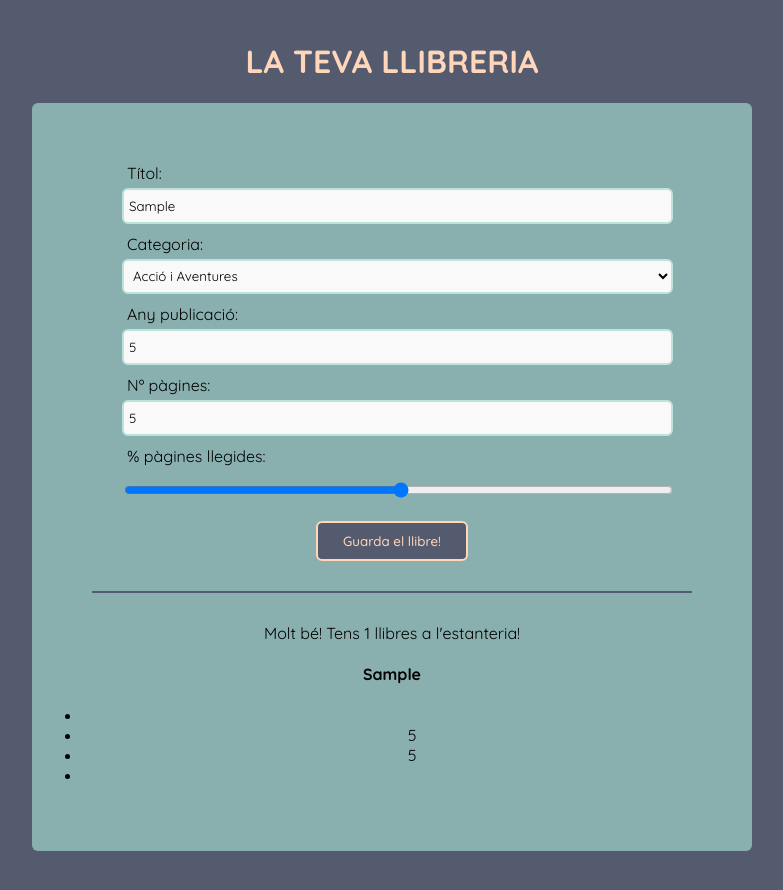
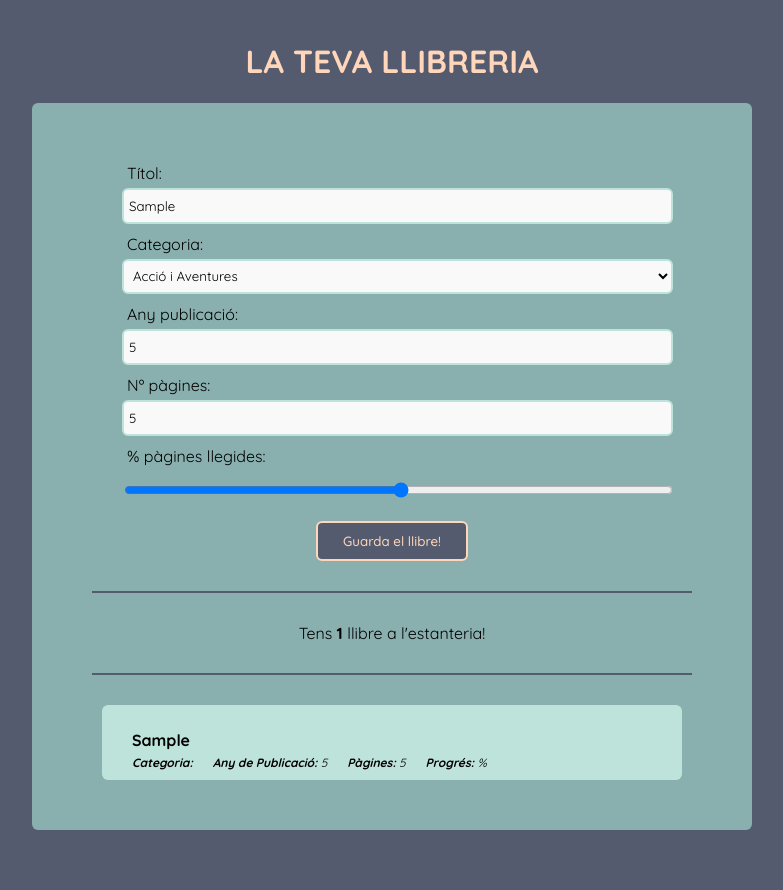
Before and after one commit to annaruizverdaguer/llibreria-react, a React (Create React App) app: page / in a window 1280 px wide. Both pictures are taken after typing "Sample", "5", "5" into the empty fields and a click on the button "Guarda el llibre!". Shown: the top 890 px of the page, without its empty margins (248-1031 px from the left). Built offline with nearby package versions, Linux system fonts and the light colour scheme.

Commit message:
Adding styles to Library component

```diff
--- /dev/null
+++ b/src/Llibreria.css
@@ -0,0 +1,38 @@
+:root {
+  --background-color: #555B6E;
+  --primary-green: #89B0AE;
+  --secondary-green: #BEE3DB;
+  --white: #FAF9F9;
+  --salmon: #FFD6BA;
+}
+
+h4 {
+  margin: 15px 20px 5px;
+}
+
+ul > li{
+  list-style-type: none;
+  display: inline-block;
+  padding: 0px 20px 0px 0px;
+}
+ul {
+  margin: 0px 20px;
+  padding: 0px;
+  font-size: 12px;
+  font-style: italic;
+}
+
+.book-container {
+  background-color: var(--secondary-green);
+  text-align: left;
+  width: 80%;
+  margin: auto;
+  margin-top: 10px;
+  padding: 10px;
+  border-radius: 6px;
+  transition: 0.3s ease-in-out;
+}
+
+.book-container:hover{
+  background-color: var(--white);
+}
--- a/src/Llibreria.js
+++ b/src/Llibreria.js
@@ -1,4 +1,5 @@
 import React, { useState, useEffect } from "react";
+import "./Llibreria.css";
 
 export default function Llibreria(props) {
     const [estanteria, setEstanteria] = useState([]);
@@ -8,13 +9,13 @@ export default function Llibreria(props) {
         let elementEstanteria = [];
         let estanteriaActual = [...estanteria, props.llibre]
         estanteriaActual.forEach((llibre, index) => {
-            let elementLlibre = <div key={`book-element-${index}`}>
+            let elementLlibre = <div key={`book-element-${index}`} className="book-container">
                 <h4 key="book-title">{llibre.bookTitle}</h4>
                 <ul key="book-attributes">
-                    <li key="category">{llibre.bookCategory}</li>
-                    <li key="year">{llibre.bookYear}</li>
-                    <li key="pages">{llibre.bookPages}</li>
-                    <li key="pages-read">{llibre.bookPagesRead}</li>
+                    <li key="category"><span className="text-highlight">Categoria: </span>{llibre.bookCategory}</li>
+                    <li key="year"><span className="text-highlight">Any de Publicació: </span>{llibre.bookYear}</li>
+                    <li key="pages"><span className="text-highlight">Pàgines: </span>{llibre.bookPages}</li>
+                    <li key="pages-read"><span className="text-highlight">Progrés: </span>{llibre.bookPagesRead}%</li>
                 </ul>
             </div>
             elementEstanteria.push(elementLlibre);
@@ -34,12 +35,23 @@ export default function Llibreria(props) {
       }, [props.llibre]);
 
     if (estanteria && estanteria.length !== 0) {
-        return (
-            <div>
-                Molt bé! Tens {estanteria.length} llibres a l'estanteria!
-                {llista}
-            </div>
-        )
+        if (estanteria.length == 1) {
+            return (
+                <div>
+                    Tens <span className="text-highlight">{estanteria.length}</span> llibre a l'estanteria!
+                    <hr/>
+                    {llista}
+                </div>
+            )
+        } else {
+            return (
+                <div>
+                    Tens <span className="text-highlight">{estanteria.length}</span> llibres a l'estanteria!
+                    <hr/>
+                    {llista}
+                </div>
+            )
+        }
     } else {
         return(
             <div>
@@ -47,7 +59,4 @@ export default function Llibreria(props) {
             </div>
         )
     }
-
-
-
 }
```
